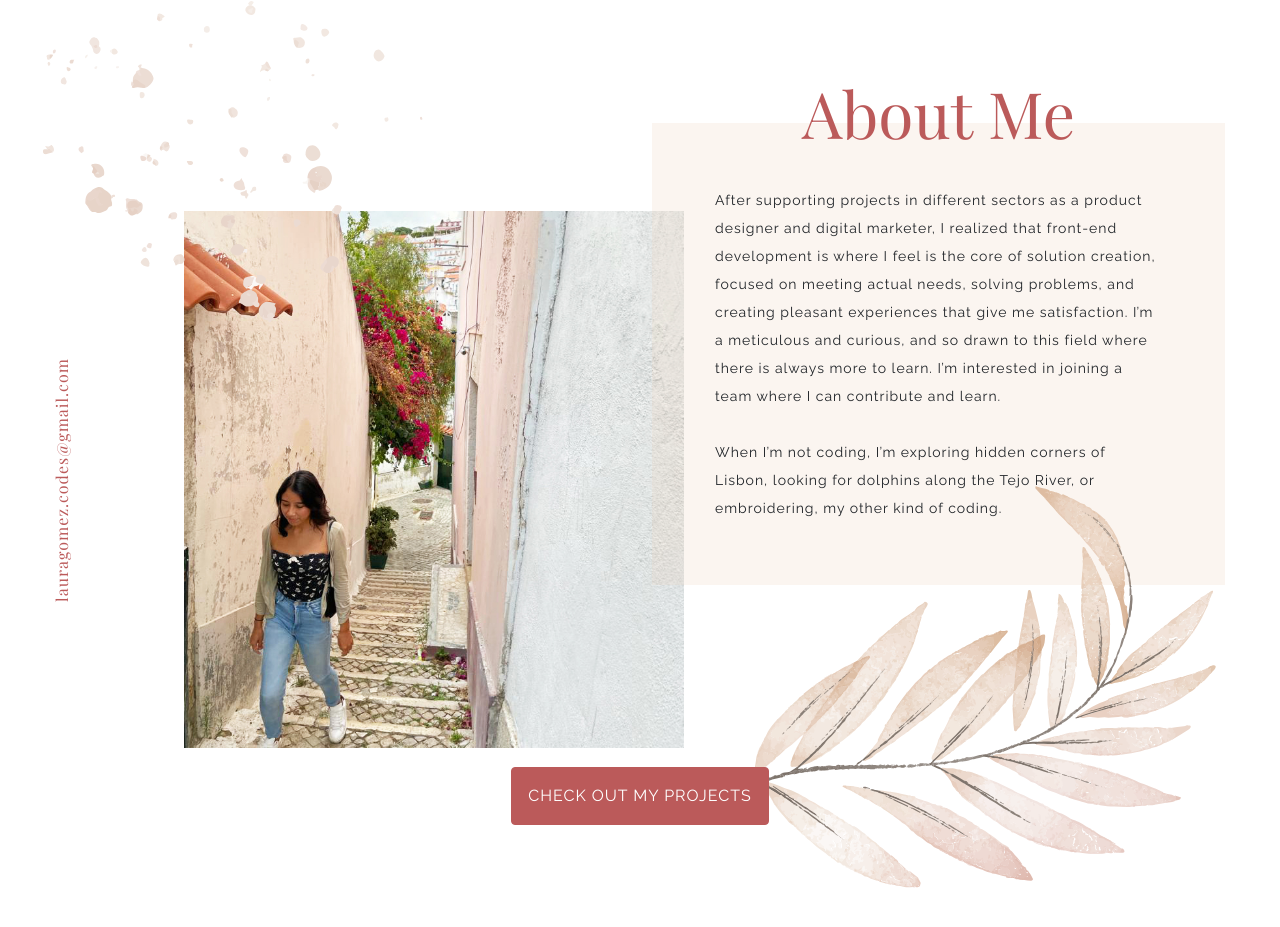
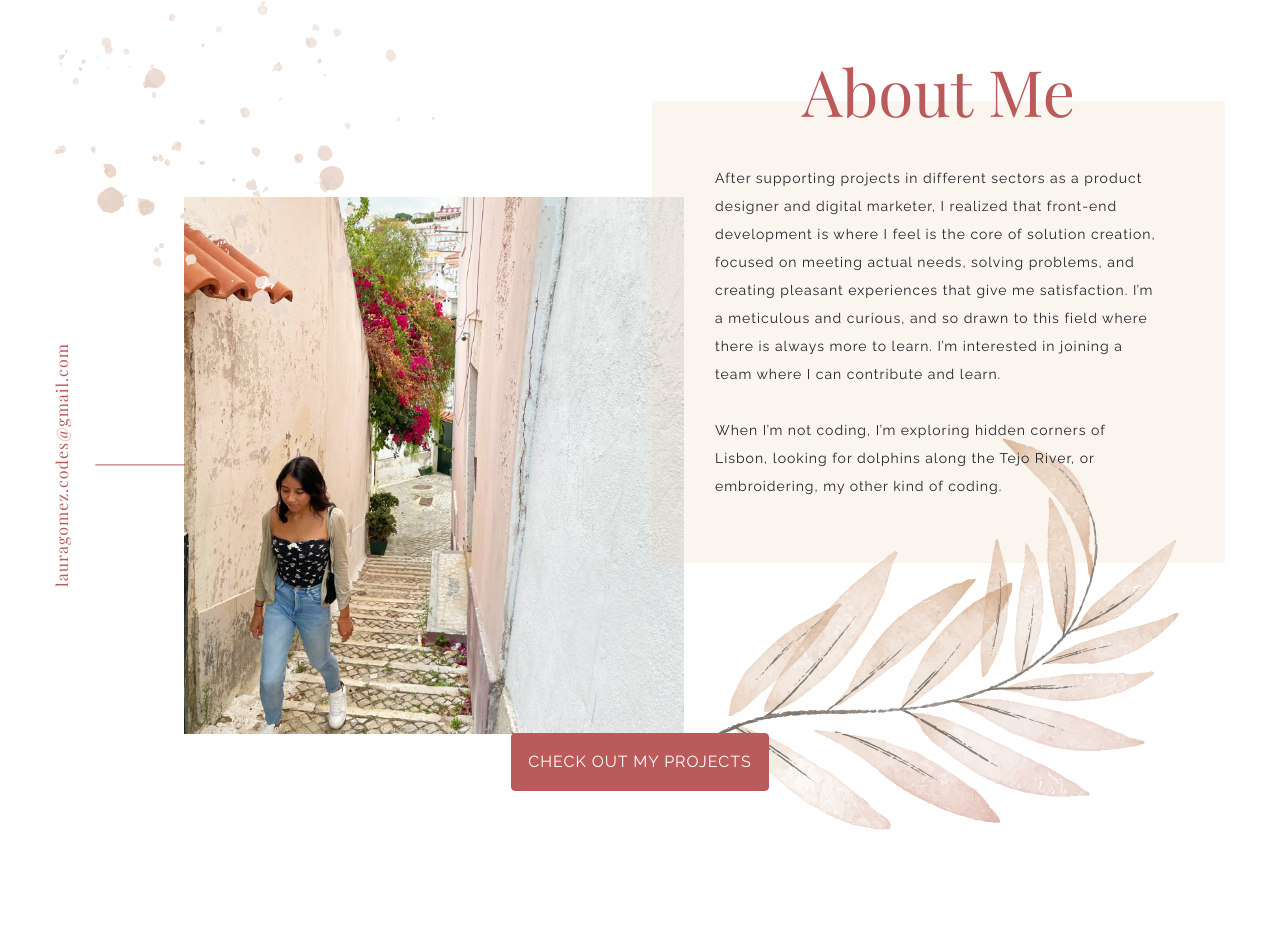
Before and after one commit to lauragomez04/react-portfolio, a React (Create React App) app: page / in a window 1280 px wide. Shown: the part 859-1786 px from the top of the page. Built offline with nearby package versions, Linux system fonts and the light colour scheme; a web font is replaced by a local one.

Commit message:
finished styling about section

```diff
--- a/src/AboutMe.css
+++ b/src/AboutMe.css
@@ -4,7 +4,7 @@
   font-size: 64px;
   position: relative;
   top: 36px;
-  margin-top: 114px;
+  margin-top: 92px;
 }
 
 .email-link {
@@ -21,7 +21,21 @@
   transition: all 200ms ease-in-out;
 }
 
+.email-link::after {
+  background: var(--primary-color);
+  content: "";
+  display: block;
+  height: 1px;
+  position: absolute;
+  top: 135px;
+  right: 50%;
+  transform-origin: right;
+  transform: rotate(90deg);
+  width: 90px;
+}
+
 .about-img {
+  width: 100%;
   width: 500px;
   z-index: -1;
 }
@@ -30,7 +44,7 @@
 .email-link {
   position: relative;
   left: -115px;
-  top: 64px;
+  top: 272px;
 }
 
 .about-text {
@@ -57,15 +71,40 @@
   letter-spacing: 1px;
   padding: 16px !important;
   position: relative;
-  bottom: 140px;
+  bottom: 240px;
+}
+
+.about-button:hover {
+  background-color: var(--icon-color) !important;
+  border-color: var(--icon-color) !important;
+  color: white;
+  transition: all 200ms ease-in-out;
 }
 
 .about-leaf {
+  display: block;
   margin-bottom: -98px;
+  position: relative;
+  bottom: 142px;
   max-width: 100%;
-  position: relative;
-  bottom: 116px;
-  left: 72px;
-  width: 492px;
+  margin: 0 auto;
+  width: 480px;
   z-index: -1;
 }
+
+@media (max-width: 960px) {
+  .about-title {
+    margin-top: 52px;
+  }
+
+  .about-button {
+    bottom: 156px;
+  }
+
+  .about-leaf {
+    width: 200px;
+    margin-right: -10px;
+    transform: rotate(-20deg);
+    z-index: 1;
+  }
+}
--- a/src/AboutMe.js
+++ b/src/AboutMe.js
@@ -5,7 +5,8 @@ export default function AboutMe() {
   return (
     <section className="about-me">
       <div className="row">
-        <div className="col d-flex align-items-center image-email">
+        <div className="col d-none d-md-block">
+          <div className="d-flex align-items-center image-email">
             <a className="email-link" href="mailto:lauragomez.codes@gmail.com">
               lauragomez.codes@gmail.com
             </a>
@@ -14,6 +15,7 @@ export default function AboutMe() {
               src="./images/about-me-img.jpg"
               alt="about me"
             />
+          </div>
         </div>
         <div className="col">
           <h2 className="text-center about-title">About Me</h2>
--- a/src/Introduction.css
+++ b/src/Introduction.css
@@ -50,7 +50,7 @@
   }
 
   .introduction-text p {
-    font-size: 12px;
+    font-size: 14px;
   }
 
   .img-portada img {
--- a/src/Navbar.css
+++ b/src/Navbar.css
@@ -46,7 +46,6 @@
     rgba(251, 245, 241, 1) 100%
   );
   border-radius: 0.8em 0.3em;
-
   transform: scaleX(0);
   transform-origin: left;
   transition: transform 250ms ease-in;
```
Lines whose indentation alone changed are shown as unchanged.
